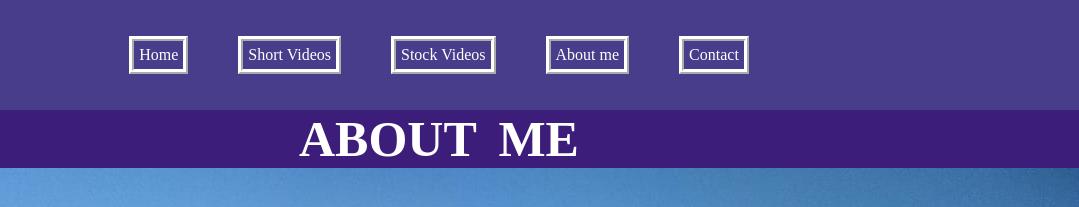
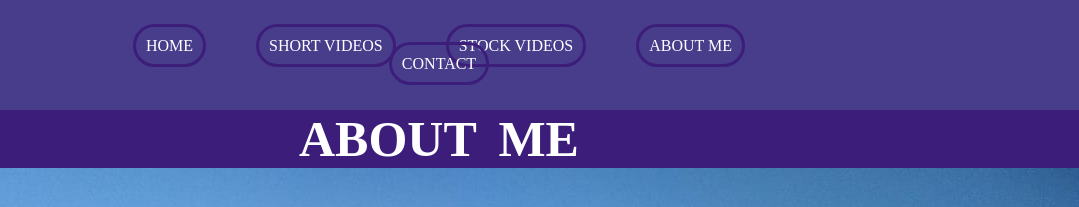
Before and after one commit to JoniNunez/Portfolio-Jonathan-Nunez, a plain HTML site: page pages/aboutme.html in a window 1280 px wide. Shown: the top 207 px of the page, 201-1280 px from the left. Drawn offline with Linux system fonts and the light colour scheme.

Commit message:
agregado de animaciones a nav

```diff
--- a/css/estilo.css
+++ b/css/estilo.css
@@ -38,19 +38,30 @@ header{
 	grid-column: 3/7;
 	display: flex;
 	justify-content: center;
+	align-items: center;
 	flex-wrap: wrap;
 }
 .nav-menu li{
 	list-style: none;
-	padding: 5px;
-	margin: 25px;
-	border: ridge 5px white;
 }
 .nav-menu li a{
 	color: white;
 }
 .bg-color{
 	background-color: darkslateblue;
+}
+.transition-nav{
+	border-radius: 50px;
+	padding: 10px;
+	margin: 25px;
+	border: solid 3px #3C1E7A;
+	transition: all .5s;
+}
+.transition-nav:hover{
+	font-size: 22px;
+	padding: 8px;
+	margin: 10px;
+	border: solid 4px white;
 }
 /*fin header*/
 /*inicio encabezado*/
--- a/pages/aboutme.html
+++ b/pages/aboutme.html
@@ -16,11 +16,11 @@
 				<img src="../assets/img/logo.png" alt="website logo"></a>
 			</div>
 			<ul class="nav-menu">
-				<li><a href="../index.html"> Home </a></li>
-				<li><a href="shortvideos.html">Short Videos</a></li>
-				<li><a href="stockvideos.html">Stock Videos</a></li>
-				<li><a href="#">About me</a></li>
-				<li><a href="contact.html">Contact</a></li>
+				<li><a class="transition-nav" href="../index.html"> HOME </a></li>
+				<li><a class="transition-nav" href="../pages/shortvideos.html">SHORT VIDEOS</a></li>
+				<li><a class="transition-nav" href="../pages/stockvideos.html">STOCK VIDEOS</a></li>
+				<li><a class="transition-nav" href="#">ABOUT ME</a></li>
+				<li><a class="transition-nav"href="../pages/contact.html">CONTACT</a></li>
 			</ul>
 		</nav>
 	</header>
```
Also changed, not shown: index.html (+5 -5 lines), pages/contact.html (+5 -5 lines), pages/shortvideos.html (+5 -5 lines), pages/stockvideos.html (+5 -5 lines).
